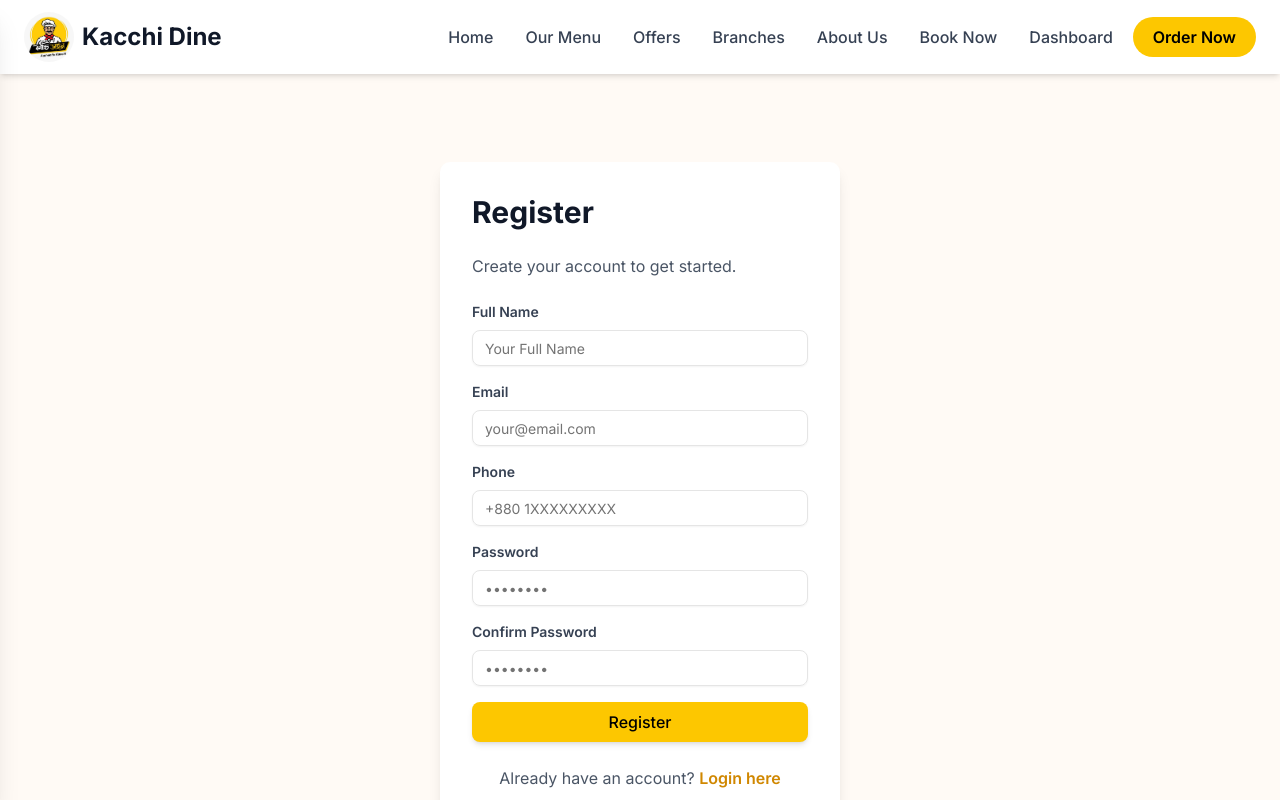
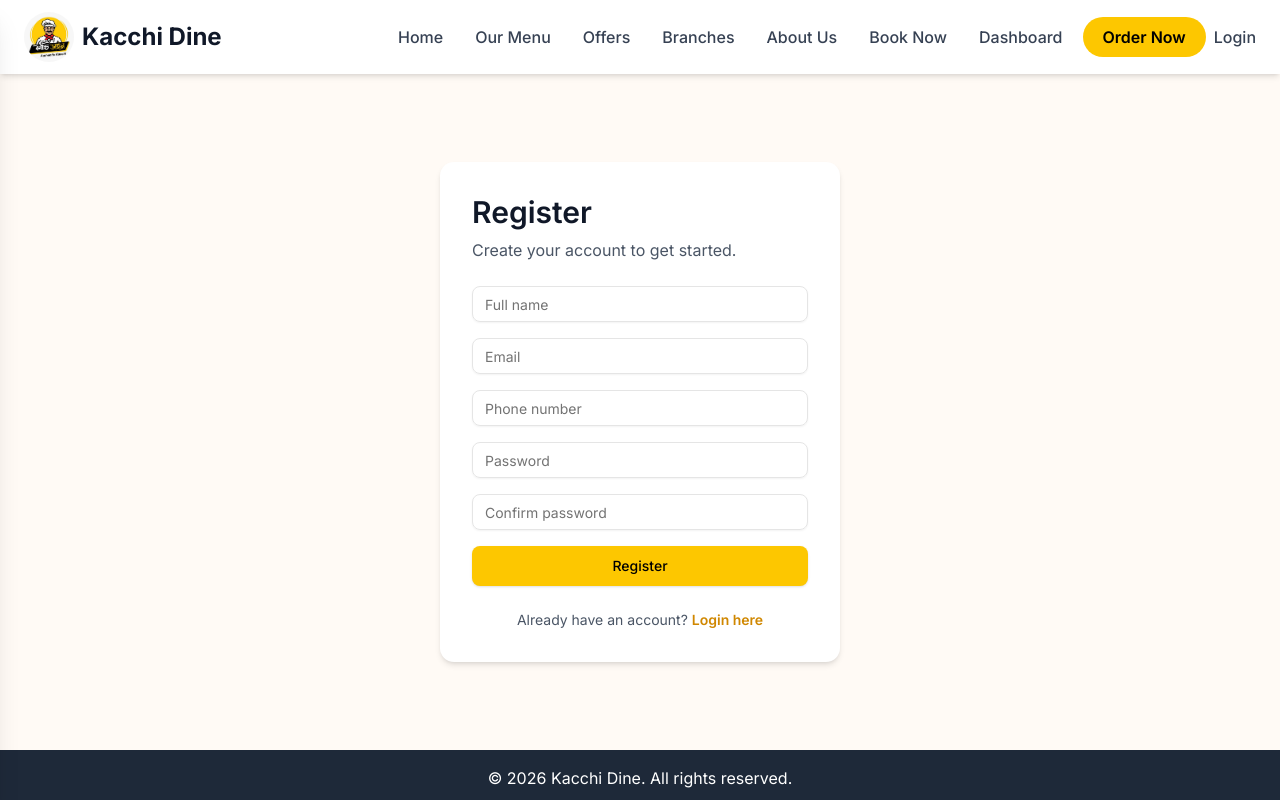
Before and after one commit to mihad-khadem/kacchi_dine, a Next.js app: page /register in a window 1280 px wide. Shown: the top 800 px of the page. Built offline with nearby package versions, Linux system fonts and the light colour scheme.

Commit message:
fix(login & register)

```diff
--- a/app/login/page.tsx
+++ b/app/login/page.tsx
@@ -9,31 +9,46 @@ import AppButton from "@/components/ui/AppButton";
 import Link from "next/link";
 import { useRouter } from "next/navigation";
 
+type LoginForm = {
+  email: string;
+  password: string;
+};
+
 const LoginPage = () => {
   const dispatch = useAppDispatch();
   const router = useRouter();
+
   const [isLoading, setIsLoading] = useState(false);
-  const [formData, setFormData] = useState({ email: "", password: "" });
-  const [error, setError] = useState("");
+  const [formData, setFormData] = useState<LoginForm>({
+    email: "",
+    password: "",
+  });
+  const [error, setError] = useState<string>("");
 
-  const handleChange = (e: any) => {
+  const handleChange = (e: React.ChangeEvent<HTMLInputElement>) => {
     const { name, value } = e.target;
     setFormData((prev) => ({ ...prev, [name]: value }));
   };
 
-  const handleSubmit = async (e: any) => {
+  const handleSubmit = async (e: React.FormEvent<HTMLFormElement>) => {
     e.preventDefault();
     setIsLoading(true);
     setError("");
 
     try {
       await new Promise((resolve) => setTimeout(resolve, 1000));
-      const mockUser = { id: "1", name: "User", email: formData.email };
+
+      const mockUser = {
+        id: "1",
+        name: "User",
+        email: formData.email,
+      };
+
       dispatch(setUser(mockUser));
       dispatch(setRole("user"));
       router.push("/");
-    } catch (err: any) {
-      setError(err.message || "Login failed");
+    } catch (err: unknown) {
+      setError(err instanceof Error ? err.message : "Login failed");
     } finally {
       setIsLoading(false);
     }
@@ -42,34 +57,28 @@ const LoginPage = () => {
   return (
     <UserLayout>
       <div className="max-w-md mx-auto p-6 my-16">
-        <div className="bg-white rounded-lg shadow-lg p-8">
-          <h1 className="text-3xl font-bold mb-6 text-gray-900">Login</h1>
+        <div className="bg-white rounded-xl shadow-md p-8">
+          <h1 className="text-3xl font-semibold text-gray-900 mb-2">Login</h1>
           <p className="text-gray-600 mb-6">
-            Welcome back! Please login to your account.
+            Welcome back. Please login to continue.
           </p>
+
           {error && (
-            <div className="bg-red-50 border border-red-200 text-red-700 px-4 py-3 rounded-lg mb-4">
+            <div className="rounded-md bg-red-50 border border-red-200 px-4 py-3 text-sm text-red-700 mb-4">
               {error}
             </div>
           )}
+
           <form onSubmit={handleSubmit} className="space-y-4">
-            <div>
-              <label className="block text-sm font-semibold text-gray-700 mb-2">
-                Email
-              </label>
             <Input
               type="email"
               name="email"
               value={formData.email}
               onChange={handleChange}
-                placeholder="your@email.com"
+              placeholder="you@example.com"
               required
             />
-            </div>
-            <div>
-              <label className="block text-sm font-semibold text-gray-700 mb-2">
-                Password
-              </label>
+
             <Input
               type="password"
               name="password"
@@ -78,16 +87,17 @@ const LoginPage = () => {
               placeholder="••••••••"
               required
             />
-            </div>
+
             <AppButton type="submit" disabled={isLoading} className="w-full">
               {isLoading ? "Logging in..." : "Login"}
             </AppButton>
           </form>
-          <p className="text-center text-gray-600 mt-6">
-            Don't have an account?{" "}
+
+          <p className="text-center text-gray-600 mt-6 text-sm">
+            Don&apos;t have an account?{" "}
             <Link
               href="/register"
-              className="text-yellow-600 hover:text-yellow-700 font-semibold"
+              className="font-semibold text-yellow-600 hover:text-yellow-700"
             >
               Register here
             </Link>
--- a/app/register/page.tsx
+++ b/app/register/page.tsx
@@ -9,25 +9,34 @@ import AppButton from "@/components/ui/AppButton";
 import Link from "next/link";
 import { useRouter } from "next/navigation";
 
+type RegisterForm = {
+  name: string;
+  email: string;
+  phone: string;
+  password: string;
+  confirmPassword: string;
+};
+
 const RegisterPage = () => {
   const dispatch = useAppDispatch();
   const router = useRouter();
+
   const [isLoading, setIsLoading] = useState(false);
-  const [formData, setFormData] = useState({
+  const [formData, setFormData] = useState<RegisterForm>({
     name: "",
     email: "",
     phone: "",
     password: "",
     confirmPassword: "",
   });
-  const [error, setError] = useState("");
+  const [error, setError] = useState<string>("");
 
-  const handleChange = (e: any) => {
+  const handleChange = (e: React.ChangeEvent<HTMLInputElement>) => {
     const { name, value } = e.target;
     setFormData((prev) => ({ ...prev, [name]: value }));
   };
 
-  const handleSubmit = async (e: any) => {
+  const handleSubmit = async (e: React.FormEvent<HTMLFormElement>) => {
     e.preventDefault();
     setError("");
 
@@ -45,12 +54,18 @@ const RegisterPage = () => {
 
     try {
       await new Promise((resolve) => setTimeout(resolve, 1000));
-      const mockUser = { id: "1", name: formData.name, email: formData.email };
-      dispatch(setUser(mockUser));
+
+      dispatch(
+        setUser({
+          id: "1",
+          name: formData.name,
+          email: formData.email,
+        })
+      );
       dispatch(setRole("user"));
       router.push("/");
-    } catch (err: any) {
-      setError(err.message || "Registration failed");
+    } catch (err: unknown) {
+      setError(err instanceof Error ? err.message : "Registration failed");
     } finally {
       setIsLoading(false);
     }
@@ -59,91 +74,66 @@ const RegisterPage = () => {
   return (
     <UserLayout>
       <div className="max-w-md mx-auto p-6 my-16">
-        <div className="bg-white rounded-lg shadow-lg p-8">
-          <h1 className="text-3xl font-bold mb-6 text-gray-900">Register</h1>
+        <div className="bg-white rounded-xl shadow-md p-8">
+          <h1 className="text-3xl font-semibold text-gray-900 mb-2">
+            Register
+          </h1>
           <p className="text-gray-600 mb-6">
             Create your account to get started.
           </p>
+
           {error && (
-            <div className="bg-red-50 border border-red-200 text-red-700 px-4 py-3 rounded-lg mb-4">
+            <div className="rounded-md bg-red-50 border border-red-200 px-4 py-3 text-sm text-red-700 mb-4">
               {error}
             </div>
           )}
+
           <form onSubmit={handleSubmit} className="space-y-4">
-            <div>
-              <label className="block text-sm font-semibold text-gray-700 mb-2">
-                Full Name
-              </label>
             <Input
-                type="text"
               name="name"
-                value={formData.name}
+              placeholder="Full name"
               onChange={handleChange}
-                placeholder="Your Full Name"
               required
             />
-            </div>
-            <div>
-              <label className="block text-sm font-semibold text-gray-700 mb-2">
-                Email
-              </label>
             <Input
               type="email"
               name="email"
-                value={formData.email}
+              placeholder="Email"
               onChange={handleChange}
-                placeholder="your@email.com"
               required
             />
-            </div>
-            <div>
-              <label className="block text-sm font-semibold text-gray-700 mb-2">
-                Phone
-              </label>
             <Input
               type="tel"
               name="phone"
-                value={formData.phone}
+              placeholder="Phone number"
               onChange={handleChange}
-                placeholder="+880 1XXXXXXXXX"
               required
             />
-            </div>
-            <div>
-              <label className="block text-sm font-semibold text-gray-700 mb-2">
-                Password
-              </label>
             <Input
               type="password"
               name="password"
-                value={formData.password}
+              placeholder="Password"
               onChange={handleChange}
-                placeholder="••••••••"
               required
             />
-            </div>
-            <div>
-              <label className="block text-sm font-semibold text-gray-700 mb-2">
-                Confirm Password
-              </label>
             <Input
               type="password"
               name="confirmPassword"
-                value={formData.confirmPassword}
+              placeholder="Confirm password"
               onChange={handleChange}
-                placeholder="••••••••"
               required
             />
-            </div>
+
             <AppButton type="submit" disabled={isLoading} className="w-full">
-              {isLoading ? "Creating Account..." : "Register"}
+              {isLoading ? "Creating account..." : "Register"}
             </AppButton>
           </form>
-          <p className="text-center text-gray-600 mt-6">
+
+          <p className="text-center text-gray-600 mt-6 text-sm">
             Already have an account?{" "}
             <Link
               href="/login"
-              className="text-yellow-600 hover:text-yellow-700 font-semibold"
+              className="font-semibold text-yellow-600 hover:text-yellow-700"
             >
               Login here
             </Link>
--- a/components/layout/Navbar.tsx
+++ b/components/layout/Navbar.tsx
@@ -76,9 +76,9 @@ export default function Navbar() {
             Order Now
           </Link>
 
-          {!role && (
+          {role && (
             <Link
-              href="/auth/login"
+              href="/login"
               className="text-gray-700 hover:text-yellow-500 font-medium transition"
             >
               Login
--- a/components/ui/AppButton.tsx
+++ b/components/ui/AppButton.tsx
@@ -1,11 +1,10 @@
 import Link from "next/link";
 import { Button } from "@/components/ui/button";
 import { cn } from "@/lib/utils";
+import React from "react";
 
-type AppButtonProps = {
-  children: React.ReactNode;
+export type AppButtonProps = React.ButtonHTMLAttributes<HTMLButtonElement> & {
   href?: string;
-  className?: string;
   variant?: "primary" | "outline" | "soft";
   size?: "sm" | "md" | "lg";
 };
@@ -16,19 +15,18 @@ export default function AppButton({
   className,
   variant = "primary",
   size = "md",
+  ...props
 }: AppButtonProps) {
   const variants = {
-    primary:
-      "bg-yellow-400 text-black hover:bg-yellow-500 shadow-md hover:shadow-lg",
-    outline:
-      "bg-yellow-400 border-2 border-white text-black hover:bg-white hover:text-yellow-500",
+    primary: "bg-yellow-400 text-black hover:bg-yellow-500 shadow-sm",
+    outline: "border border-yellow-400 text-yellow-700 hover:bg-yellow-50",
     soft: "bg-yellow-100 text-yellow-700 hover:bg-yellow-200",
   };
 
   const sizes = {
     sm: "h-8 px-4 text-sm",
-    md: "h-10 px-6 text-base",
-    lg: "h-12 px-8 text-lg",
+    md: "h-10 px-6 text-sm",
+    lg: "h-12 px-8 text-base",
   };
 
   if (href) {
@@ -40,7 +38,10 @@ export default function AppButton({
   }
 
   return (
-    <Button className={cn(variants[variant], sizes[size], className)}>
+    <Button
+      {...props}
+      className={cn(variants[variant], sizes[size], className)}
+    >
       {children}
     </Button>
   );
```
Lines whose indentation alone changed are shown as unchanged.
